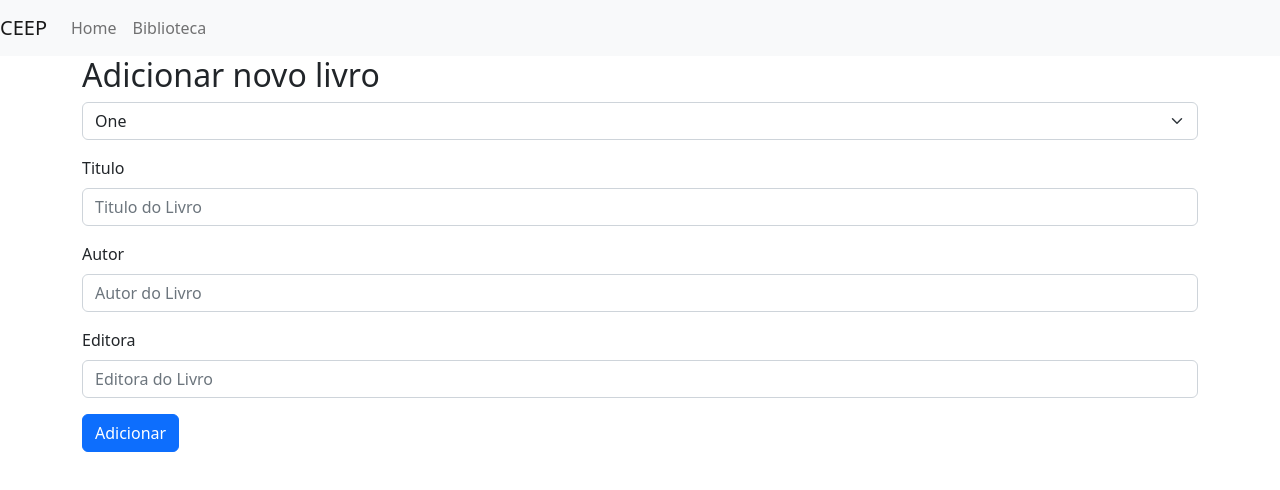
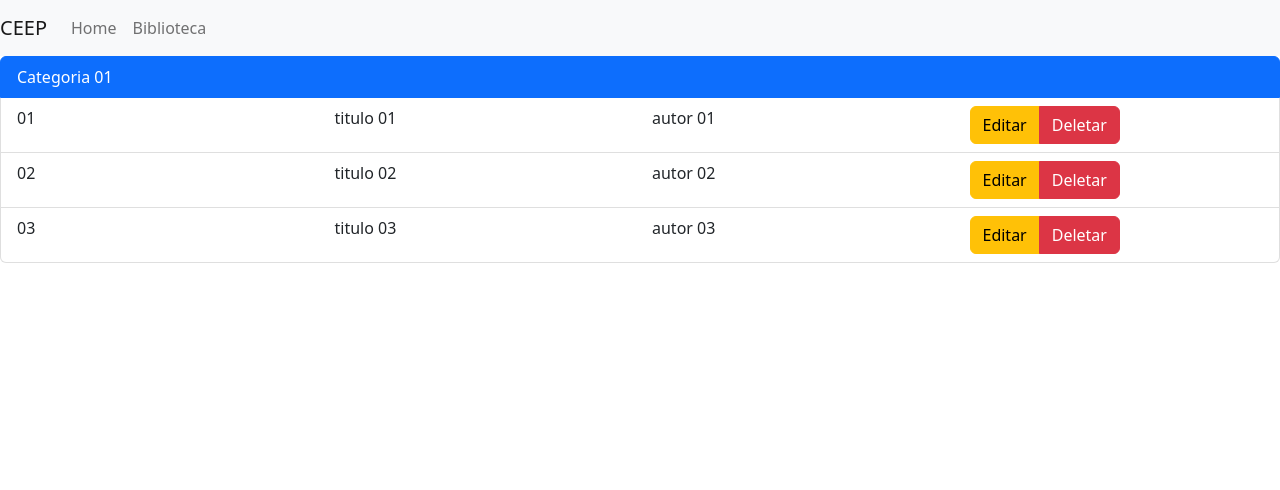
Before and after one commit to davidprocode/book-manager, a React (Create React App) app: page / in a window 1280 px wide. Shown: the top 490 px of the page. Built offline with nearby package versions, Linux system fonts and the light colour scheme.

Commit message:
add book list

```diff
--- a/src/App.js
+++ b/src/App.js
@@ -1,11 +1,18 @@
 import Header from "./components/Header";
-import NewBookForm from "./components/NewBookForm";
+import BookList from "./components/BookList";
 
 function App() {
   return (
     <div className="App">
       <Header />
-      <NewBookForm />
+      <BookList
+        categoria="Categoria 01"
+        livros={[
+          { id: "01", titulo: "titulo 01", autor: "autor 01" },
+          { id: "02", titulo: "titulo 02", autor: "autor 02" },
+          { id: "03", titulo: "titulo 03", autor: "autor 03" },
+        ]}
+      />
     </div>
   );
 }
--- /dev/null
+++ b/src/components/BookList/index.js
@@ -0,0 +1,35 @@
+import ButtonGroup from "react-bootstrap/ButtonGroup";
+import Button from "react-bootstrap/Button";
+
+import ListGroup from "react-bootstrap/ListGroup";
+import { Col, Row } from "react-bootstrap";
+
+function BookList({ categoria, livros }) {
+  return (
+    <ListGroup>
+      <ListGroup.Item as="li" className="" active>
+        {categoria}
+      </ListGroup.Item>
+
+      {livros.map((livro, index) => {
+        return (
+          <ListGroup.Item as="li" key={index}>
+            <Row>
+              <Col>{livro.id}</Col>
+              <Col>{livro.titulo}</Col>
+              <Col>{livro.autor}</Col>
+              <Col>
+                <ButtonGroup>
+                  <Button variant="warning">Editar</Button>
+                  <Button variant="danger">Deletar</Button>
+                </ButtonGroup>
+              </Col>
+            </Row>
+          </ListGroup.Item>
+        );
+      })}
+    </ListGroup>
+  );
+}
+
+export default BookList;
```
